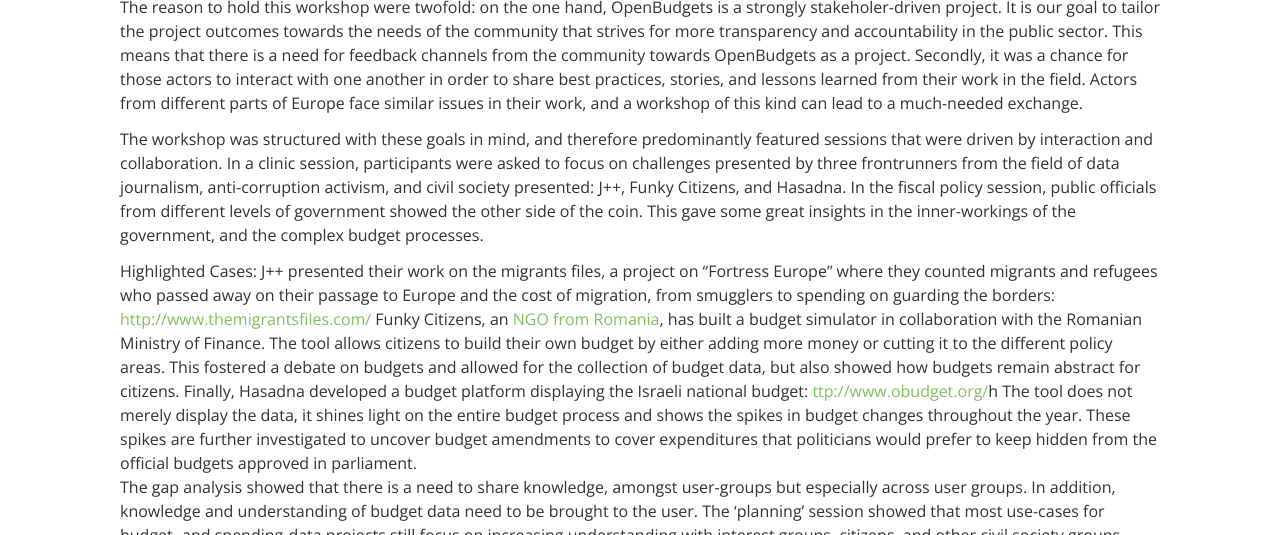
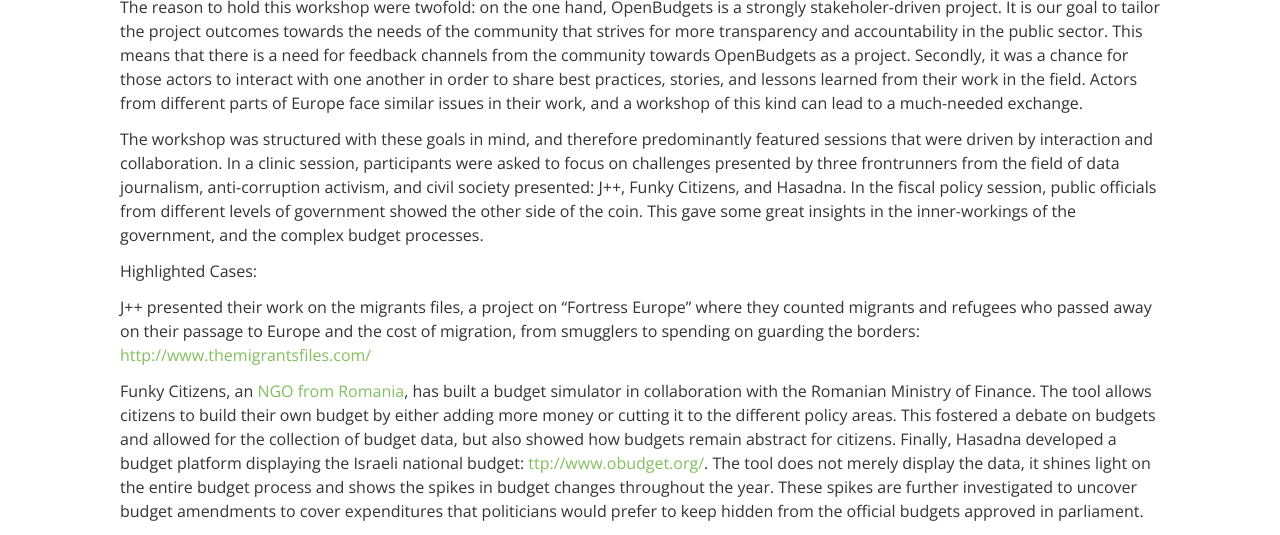
Before and after one commit to openbudgets/openbudgets.github.io, a Jekyll site: the page built from _posts/2015-12-18-first-stakeholder-workshop.md, in a window 1280 px wide and 900 px high, scrolled down 429 px, cut to the strip 0-535 px from the top of the window. Built offline with Jekyll 4.4.1, drawn with Linux system fonts in a browser that asks for light colours; nearby versions of some CDN libraries; some of the changed lines change nothing that is shown.

Commit message:
fixed typo in blogpost

```diff
--- a/_posts/2015-12-18-first-stakeholder-workshop.md
+++ b/_posts/2015-12-18-first-stakeholder-workshop.md
@@ -3,7 +3,7 @@
 title:  "First Stakeholder Workshop in Berlin: a promising start"
 date:   2015-12-18
 categories: post
-image: ../img/openbudgets-logo-squared.png
+image: ../assets/posts/2015-12/IMG_1475.JPG
 ---
 On the first days of December, OpenBudgets.eu organized a workshop for stakeholders and practitioners from the field of fiscal policy in Berlin. In this article, we want to share some of the results and outcomes of the workshop, which brought together a variety of diverse actors working with budget data in their corresponding profession. Among the participants were representatives of advocacy- and anti-corruption organisations, civil society organisations, members of different levels of the administrations, investigative journalists, budget experts, and other experts from the field of fiscal transparency.
 
@@ -11,21 +11,18 @@
 
 The workshop was structured with these goals in mind, and therefore predominantly featured sessions that were driven by interaction and collaboration. In a clinic session, participants were asked to focus on challenges presented by three frontrunners from the field of data journalism, anti-corruption activism, and civil society presented: J++, Funky Citizens, and Hasadna. In the fiscal policy session, public officials from different levels of government showed the other side of the coin. This gave some great insights in the inner-workings of the government, and the complex budget processes.
 
-<div class="boxed">
 
 Highlighted Cases:
 
 J++ presented their work on the migrants files, a project on “Fortress Europe” where they counted migrants and refugees who passed away on their passage to Europe and the cost of migration, from smugglers to spending on guarding the borders: <a href="http://www.themigrantsfiles.com/">http://www.themigrantsfiles.com/</a>
 
 Funky Citizens, an <a href="http://www.funkycitizens.org/)">NGO from Romania</a>, has built a budget simulator in collaboration with the Romanian Ministry of Finance. The tool allows citizens to build their own budget by either adding more money or cutting it to the different policy areas. This fostered a debate on budgets and allowed for the collection of budget data, but also showed how budgets remain abstract for citizens.
-Finally, Hasadna developed a budget platform displaying the Israeli national budget: <a href="ttp://www.obudget.org/)">ttp://www.obudget.org/</a>h The tool does not merely display the data, it shines light on the entire budget process and shows the spikes in budget changes throughout the year. These spikes are further investigated to uncover budget amendments to cover expenditures that politicians would prefer to keep hidden from the official budgets approved in parliament.
-
-</div>
+Finally, Hasadna developed a budget platform displaying the Israeli national budget: <a href="http://www.obudget.org/)">ttp://www.obudget.org/</a>. The tool does not merely display the data, it shines light on the entire budget process and shows the spikes in budget changes throughout the year. These spikes are further investigated to uncover budget amendments to cover expenditures that politicians would prefer to keep hidden from the official budgets approved in parliament.
 
 The gap analysis showed that there is a need to share knowledge, amongst user-groups but especially across user groups. In addition, knowledge and understanding of budget data need to be brought to the user. The ‘planning’ session showed that most use-cases for budget- and spending-data projects still focus on increasing understanding with interest groups, citizens, and other civil society groups.
 
 
-![alt text](../assets/posts/2015-12/IMG_1475.JPG "OBEU Stakeholder Workshop")
+![alt text]({{site.baseurl}}/assets/posts/2015-12/IMG_1475.JPG "OBEU Stakeholder Workshop")
 
 To sum up, the first OpenBudgets stakeholder workshop has presented us with valuable input for the planning and design of the openbudgets platform. Without a doubt, there is a challenge in the creation of a platform that is used by both governments and is useful to non-governmental stakeholders. The gap analysis has shown that there are significant knowledge gaps between the different groups. This means there is a need for continuous
 exchange as well as a need for resources that present actors in fiscal transparency with best practices. The heavily technical nature of budget data has been shown to result in a need for d more budget expertise.
```
